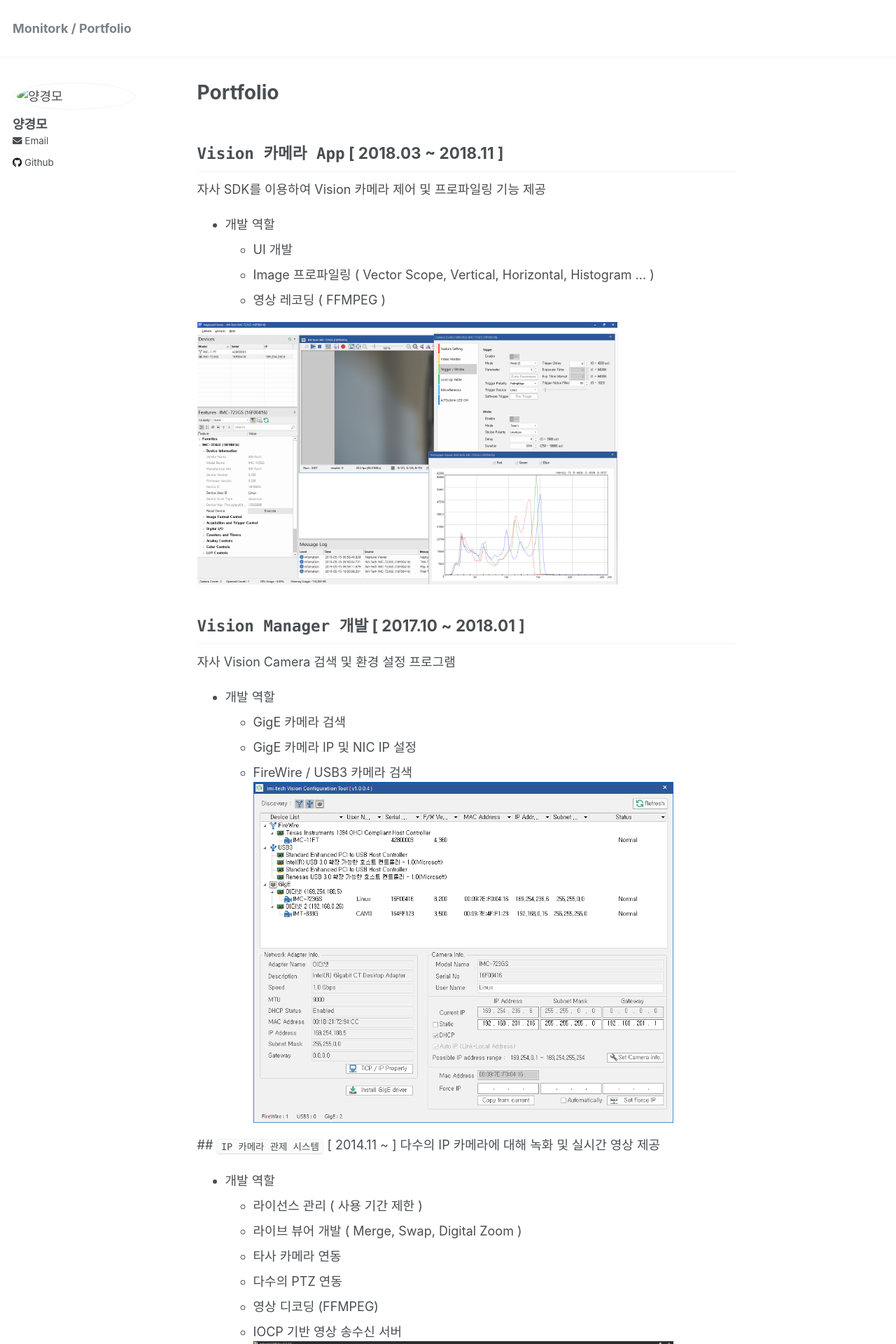
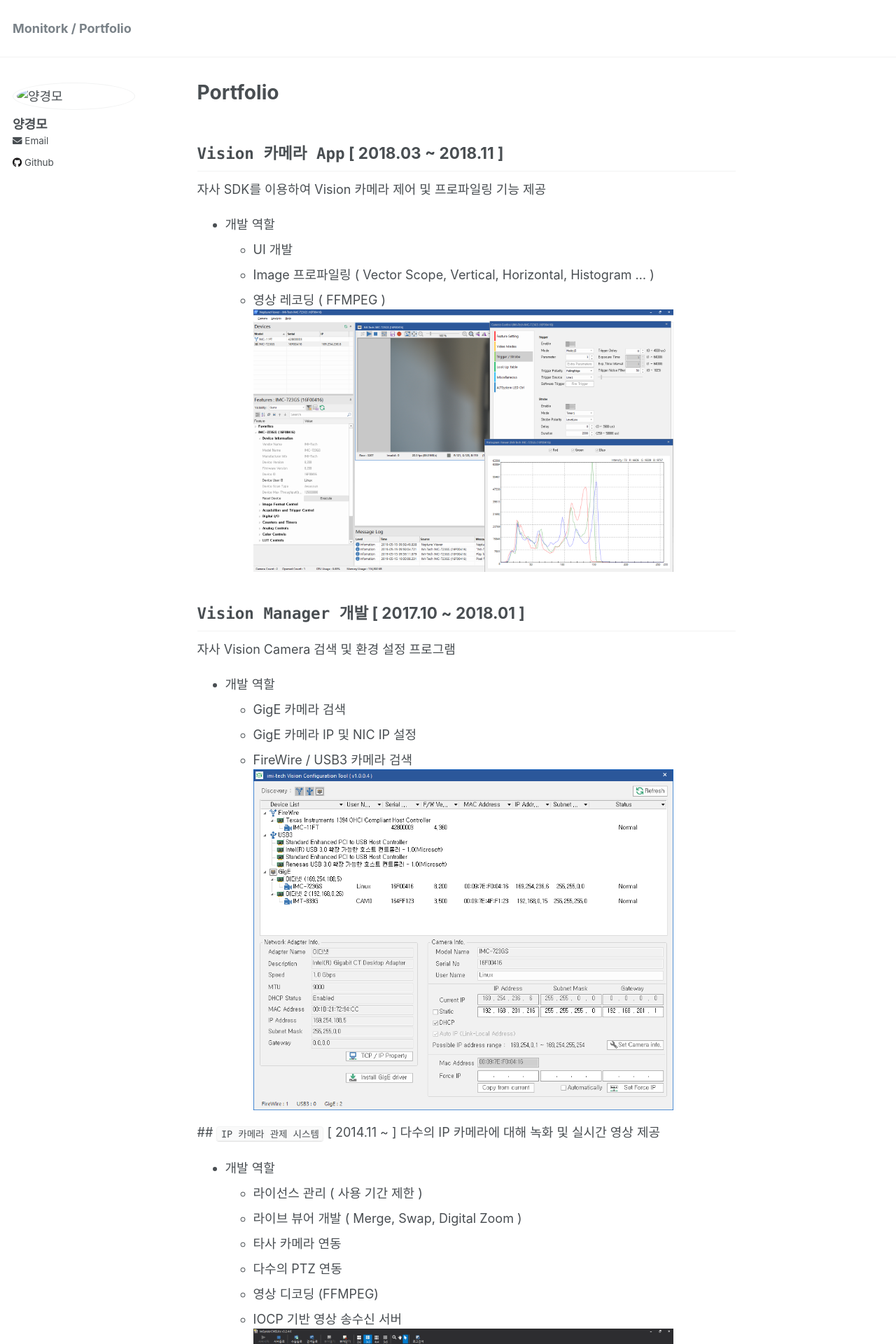
Before and after one commit to monitork52/monitork52.github.io, a Jekyll site: the page built from _pages/about.md, in a window 1280 px wide. Shown: the top 1920 px of the page at 70% size. Built offline with Jekyll 4.4.1, drawn with Linux system fonts in a browser that asks for light colours.

Commit message:
no message

```diff
--- a/_config.yml
+++ b/_config.yml
@@ -81,7 +81,7 @@ analytics:
 # Site Author
 author:
   name             : "양경모"
-  avatar           : "images/mo.jpg"
+  avatar           : "/images/mo.jpg"
   bio              : #"Your biography for the left-hand sidebar"
   location         : #"경기도 의왕시 흥안대로 434번길 86, 204-2104"
   employer         :
--- a/_pages/about.md
+++ b/_pages/about.md
@@ -15,8 +15,7 @@ redirect_from:
   * UI 개발
   * Image 프로파일링 ( Vector Scope, Vertical, Horizontal, Histogram ... )
   * 영상 레코딩 ( FFMPEG )
-
-<img src="/images/NeptuneViewer.png" width="600">
+  <img src="/images/NeptuneViewer.png" width="600">
 
 ## `Vision Manager 개발` [ 2017.10 ~ 2018.01 ]
 자사 Vision Camera 검색 및 환경 설정 프로그램
```
